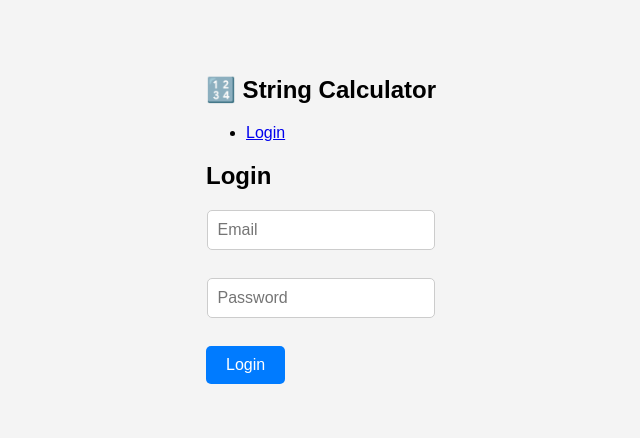
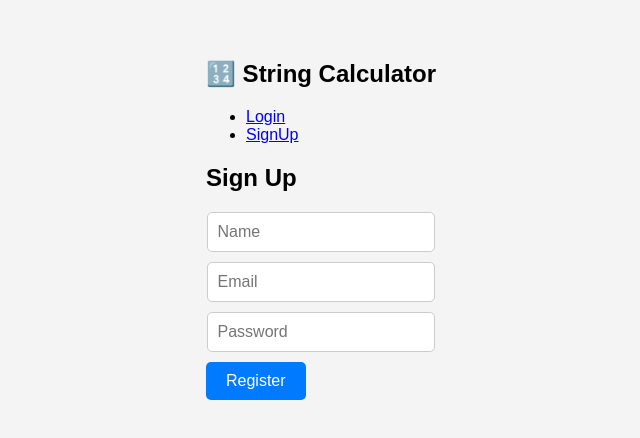
Before and after one commit to rpanchal292/react-string-calculator, a React (Create React App) app: page /signUp in a window 1280 px wide. Shown: the part 180-618 px from the top of the page, without its empty margins (319-959 px from the left). Built offline with nearby package versions, Linux system fonts and the light colour scheme.

Commit message:
add signup function

```diff
--- a/package.json
+++ b/package.json
@@ -7,6 +7,7 @@
     "@testing-library/jest-dom": "^6.6.3",
     "@testing-library/react": "^16.2.0",
     "@testing-library/user-event": "^13.5.0",
+    "axios": "^1.8.4",
     "react": "^19.0.0",
     "react-dom": "^19.0.0",
     "react-router-dom": "^7.5.0",
--- a/src/App.js
+++ b/src/App.js
@@ -6,6 +6,8 @@ import NavBar from "./components/NavBar";
 import { AuthProvider } from "./context/AuthContext";
 import ProtectedRoute from "./components/ProtectedRoute";
 import Login from "./pages/Login";
+import SignUp from "./pages/SignUp";
+
 function App() {
   return (
     <AuthProvider>
@@ -13,6 +15,7 @@ function App() {
         <NavBar/>
         <Routes>
             <Route path="/login" element={<Login />} />
+            <Route path="/signUp" element={<SignUp />} />
             <Route path="/" element={<ProtectedRoute><Home/></ProtectedRoute>}></Route>
             <Route path="/about" element={<ProtectedRoute><About/></ProtectedRoute>}></Route>
             <Route path="*" element={<Login />} />
@@ -23,3 +26,8 @@ function App() {
 }
 
 export default App;
+
+export const add = () => {
+    let test = {'test' : '1','test' : '1','test' : '1',}
+    Object.values(test).forEach((key)=> console.log(key));
+}
--- a/src/components/NavBar.js
+++ b/src/components/NavBar.js
@@ -16,7 +16,10 @@ function NavBar() {
             <li><button onClick={logout} className="logout-btn">Logout</button></li>
           </>
         ) : (
-          <li><Link to="/login">Login</Link></li>
+          <>
+           <li><Link to="/login">Login</Link></li>
+           <li><Link to="/signUp">SignUp</Link></li>
+          </>
         )}
       </ul>
     </nav>
--- /dev/null
+++ b/src/pages/SignUp.js
@@ -0,0 +1,39 @@
+import { useState } from "react";
+import axios from "axios";
+
+function SignUp() {
+  const [formData, setFormData] = useState({
+    name: "",
+    email: "",
+    password: "",
+  });
+
+  const handleChange = (e) => {
+    setFormData({...formData, [e.target.name]: e.target.value });
+  };
+
+  const handleSubmit = async (e) => {
+    e.preventDefault();
+    try {
+      const response = await axios.post('http://localhost:5000/api/signup', formData);
+      alert(response.data.message);
+    } catch (error) {
+      console.error(error.response?.data || error.message);
+      alert("Signup Failed");
+    }
+  };
+
+  return (
+    <div className="signup-container">
+      <h2>Sign Up</h2>
+      <form onSubmit={handleSubmit}>
+        <input type="text" name="name" placeholder="Name" onChange={handleChange} value={formData.name} required />
+        <input type="email" name="email" placeholder="Email" onChange={handleChange} value={formData.email} required />
+        <input type="password" name="password" placeholder="Password" onChange={handleChange} value={formData.password} required />
+        <button type="submit">Register</button>
+      </form>
+    </div>
+  );
+}
+
+export default SignUp;
```
Also changed, not shown: 1 other file (tests, documents, lock files or other folders).
